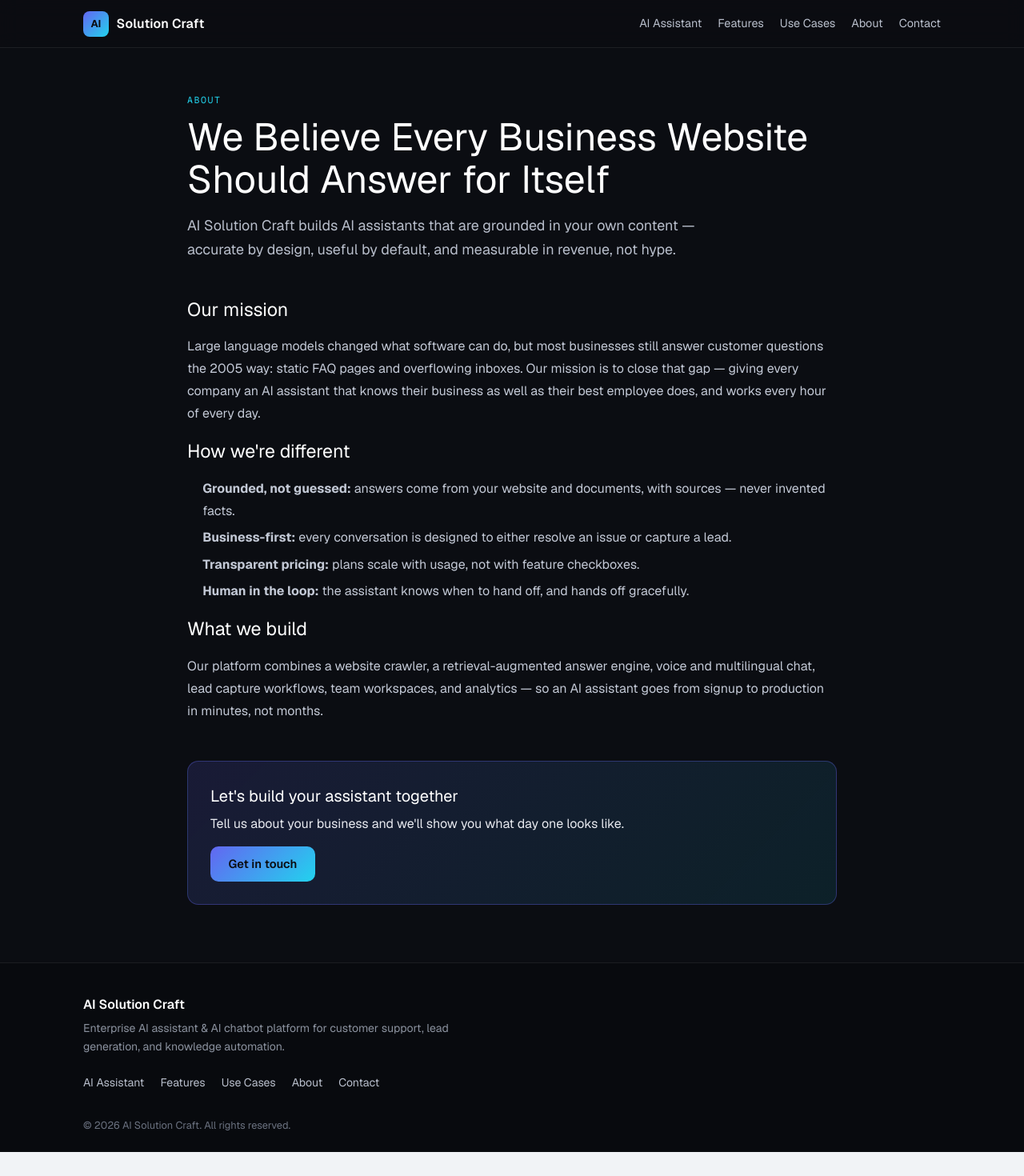
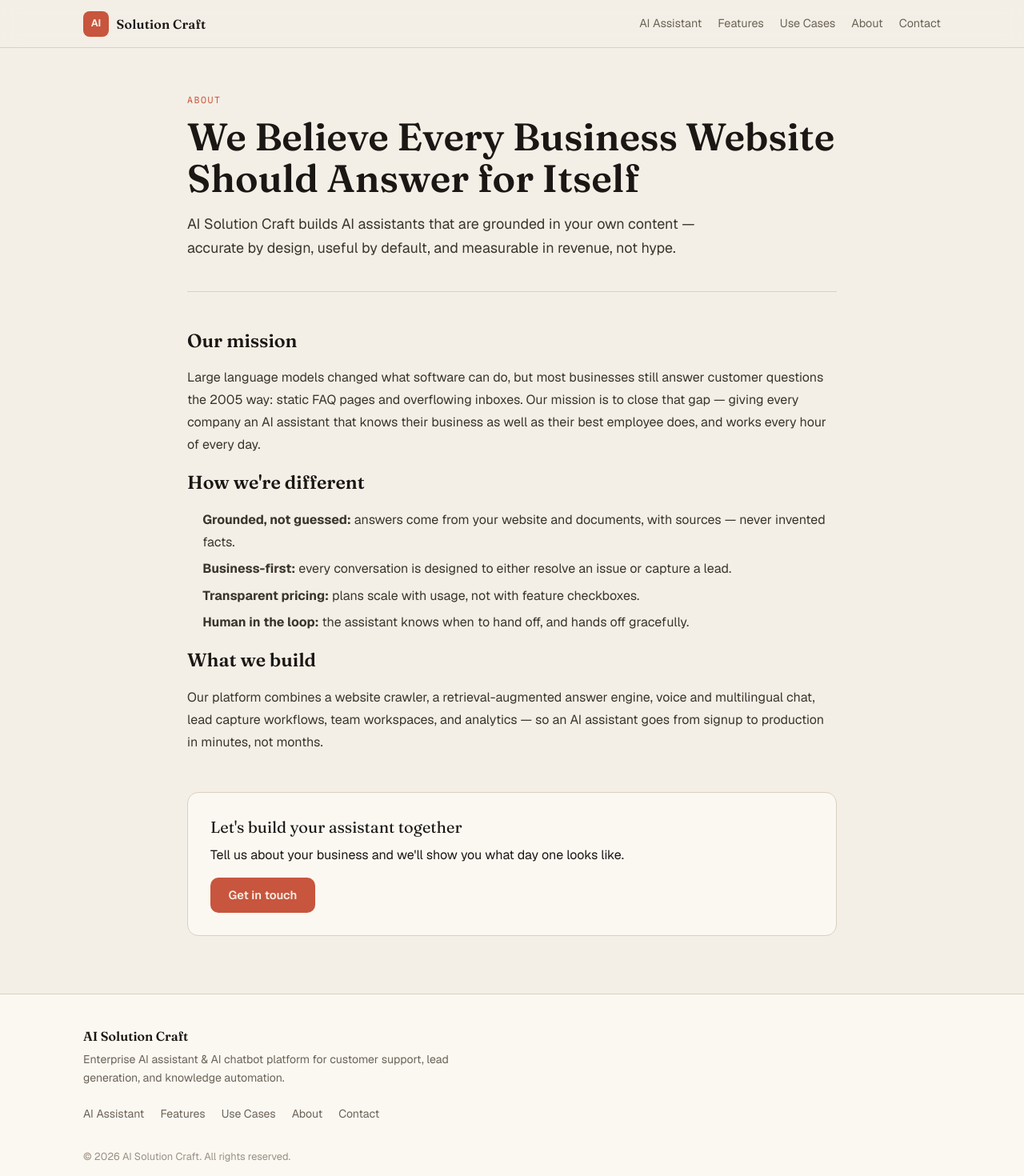
Before and after one commit to varghese-ai-engineer/concepts-studio, a Next.js app: page /about in a window 1280 px wide. Shown: the top 1470 px of the page at 80% size. Before the commit the page ends 1440 px from the top, so only its background shows below. Built offline with nearby package versions, Linux system fonts and the light colour scheme.

Commit message:
Match content pages to Studio theme; CTAs point to app; contact email vargheset@

```diff
--- a/app/contact/page.tsx
+++ b/app/contact/page.tsx
@@ -53,7 +53,7 @@ export default function ContactPage() {
           {status === 'error' && (
             <p className="form-note" role="alert">
               {error} Please try again or email us directly at
-              hello@aisolutioncraft.com.
+              vargheset@aisolutioncraft.com.
             </p>
           )}
           <form className="contact-form" onSubmit={handleSubmit}>
@@ -95,7 +95,7 @@ export default function ContactPage() {
               </button>
             </div>
             <p className="form-note">
-              Prefer email? Write to us directly at hello@aisolutioncraft.com.
+              Prefer email? Write to us directly at vargheset@aisolutioncraft.com.
             </p>
           </form>
         </section>
--- a/app/globals.css
+++ b/app/globals.css
@@ -554,43 +554,52 @@ html[data-theme="breeze"] .animate-spin {
   border-radius: 3px;
 }
 ::-webkit-scrollbar-thumb:hover { background: oklch(0.720 0.012 264); }
-
-/* ── Site pages (SEO content pages) ─────────────────────────────────────── */
-.site-page { min-height: 100vh; display: flex; flex-direction: column; background: #0b0d12; color: #e8eaf0; font-family: var(--font-geist-sans, system-ui, sans-serif); }
-.site-header { position: sticky; top: 0; z-index: 50; backdrop-filter: blur(12px); background: rgba(11,13,18,.82); border-bottom: 1px solid rgba(255,255,255,.08); }
+/* ── Site pages (SEO content pages) — matches the Studio homepage theme ──── */
+.site-page {
+  --sp-bg: #f4efe6; --sp-card: #fbf8f2; --sp-ink: #1a1714; --sp-ink-2: #3a342d;
+  --sp-dim: #6b6358; --sp-faint: #9a9082; --sp-line: #d9d0bf; --sp-ember: #c8553d;
+  min-height: 100vh; display: flex; flex-direction: column;
+  background: var(--sp-bg); color: var(--sp-ink);
+  font-family: var(--font-geist-sans), system-ui, -apple-system, sans-serif;
+  -webkit-font-smoothing: antialiased;
+}
+.site-header { position: sticky; top: 0; z-index: 50; backdrop-filter: blur(10px); background: rgba(244,239,230,.88); border-bottom: 1px solid var(--sp-line); }
 .site-header-inner { max-width: 1120px; margin: 0 auto; display: flex; align-items: center; justify-content: space-between; gap: 1rem; padding: .85rem 1.5rem; }
-.site-brand { display: flex; align-items: center; gap: .6rem; text-decoration: none; color: #fff; }
-.site-brand-mark { display: inline-flex; align-items: center; justify-content: center; width: 32px; height: 32px; border-radius: 8px; background: linear-gradient(135deg, #6366f1, #22d3ee); font-weight: 700; font-size: .8rem; color: #0b0d12; }
-.site-brand-name { font-weight: 600; letter-spacing: .01em; }
+.site-brand { display: flex; align-items: center; gap: .6rem; text-decoration: none; color: var(--sp-ink); }
+.site-brand-mark { display: inline-flex; align-items: center; justify-content: center; width: 32px; height: 32px; border-radius: 8px; background: var(--sp-ember); font-weight: 700; font-size: .78rem; color: #f4efe6; }
+.site-brand-name { font-family: var(--font-fraunces), Georgia, serif; font-weight: 600; letter-spacing: .01em; }
 .site-nav { display: flex; gap: 1.25rem; flex-wrap: wrap; }
-.site-nav-link { color: #b9bfcc; text-decoration: none; font-size: .9rem; transition: color .15s; }
-.site-nav-link:hover { color: #fff; }
+.site-nav-link { color: var(--sp-dim); text-decoration: none; font-size: .9rem; transition: color .15s; }
+.site-nav-link:hover { color: var(--sp-ink); }
 main { flex: 1; }
 .page-wrap { max-width: 860px; margin: 0 auto; padding: 3.5rem 1.5rem 4.5rem; }
-.page-hero { margin-bottom: 2.5rem; }
-.page-kicker { text-transform: uppercase; letter-spacing: .14em; font-size: .72rem; color: #22d3ee; margin-bottom: .75rem; font-family: var(--font-geist-mono, monospace); }
-.page-title { font-size: clamp(2rem, 4.5vw, 3rem); line-height: 1.1; margin: 0 0 1rem; color: #fff; }
-.page-sub { font-size: 1.12rem; line-height: 1.65; color: #b9bfcc; margin: 0; max-width: 44rem; }
+.page-hero { margin-bottom: 2.5rem; border-bottom: 1px solid var(--sp-line); padding-bottom: 2.5rem; }
+.page-kicker { text-transform: uppercase; letter-spacing: .14em; font-size: .72rem; color: var(--sp-ember); margin-bottom: .75rem; font-family: var(--font-geist-mono), ui-monospace, monospace; }
+.page-title { font-family: var(--font-fraunces), Georgia, serif; font-size: clamp(2rem, 4.5vw, 3rem); line-height: 1.08; font-weight: 600; margin: 0 0 1rem; color: var(--sp-ink); }
+.page-sub { font-size: 1.12rem; line-height: 1.65; color: var(--sp-ink-2); margin: 0; max-width: 44rem; }
 .page-section { margin: 2.75rem 0; }
-.page-section h2 { font-size: 1.45rem; margin: 0 0 .9rem; color: #fff; }
-.page-section h3 { font-size: 1.08rem; margin: 1.4rem 0 .5rem; color: #e8eaf0; }
-.page-section p { line-height: 1.75; color: #c3c9d6; margin: 0 0 1rem; }
-.page-section ul { line-height: 1.75; color: #c3c9d6; padding-left: 1.2rem; margin: 0 0 1rem; }
+.page-section h2 { font-family: var(--font-fraunces), Georgia, serif; font-size: 1.45rem; font-weight: 600; margin: 0 0 .9rem; color: var(--sp-ink); }
+.page-section h3 { font-size: 1.08rem; margin: 1.4rem 0 .5rem; color: var(--sp-ink); }
+.page-section p { line-height: 1.75; color: var(--sp-ink-2); margin: 0 0 1rem; }
+.page-section ul { line-height: 1.75; color: var(--sp-ink-2); padding-left: 1.2rem; margin: 0 0 1rem; }
 .page-section li { margin-bottom: .35rem; }
-.page-cta { margin-top: 3rem; padding: 1.75rem; border-radius: 14px; background: linear-gradient(135deg, rgba(99,102,241,.16), rgba(34,211,238,.10)); border: 1px solid rgba(99,102,241,.35); }
-.page-cta h2 { margin: 0 0 .5rem; color: #fff !important; font-size: 1.25rem !important; }
+.page-section li::marker { color: var(--sp-ember); }
+.page-cta { margin-top: 3rem; padding: 1.75rem; border-radius: 14px; background: var(--sp-card); border: 1px solid var(--sp-line); }
+.page-cta h2 { margin: 0 0 .5rem; color: var(--sp-ink) !important; font-size: 1.25rem !important; font-family: var(--font-fraunces), Georgia, serif; }
 .page-cta p { margin: 0 0 1rem; }
-.btn-primary { display: inline-block; background: linear-gradient(135deg, #6366f1, #22d3ee); color: #0b0d12; font-weight: 600; text-decoration: none; padding: .7rem 1.4rem; border-radius: 10px; font-size: .92rem; }
-.site-footer { border-top: 1px solid rgba(255,255,255,.08); background: #080a0e; }
+.btn-primary { display: inline-block; background: var(--sp-ember); color: #f4efe6; font-weight: 600; text-decoration: none; padding: .7rem 1.4rem; border-radius: 10px; font-size: .92rem; border: none; cursor: pointer; transition: filter .15s; }
+.btn-primary:hover { filter: brightness(1.08); }
+.btn-primary:disabled { opacity: .6; cursor: default; }
+.site-footer { border-top: 1px solid var(--sp-line); background: var(--sp-card); }
 .site-footer-inner { max-width: 1120px; margin: 0 auto; padding: 2.5rem 1.5rem 1.5rem; display: grid; gap: 1.5rem; }
-.site-footer-brand { font-weight: 600; color: #fff; margin: 0 0 .4rem; }
-.site-footer-tagline { color: #8a919e; font-size: .88rem; line-height: 1.6; margin: 0; max-width: 30rem; }
+.site-footer-brand { font-family: var(--font-fraunces), Georgia, serif; font-weight: 600; color: var(--sp-ink); margin: 0 0 .4rem; }
+.site-footer-tagline { color: var(--sp-dim); font-size: .88rem; line-height: 1.6; margin: 0; max-width: 30rem; }
 .site-footer-nav { display: flex; gap: 1.25rem; flex-wrap: wrap; }
-.site-footer-nav a { color: #b9bfcc; text-decoration: none; font-size: .88rem; }
-.site-footer-nav a:hover { color: #fff; }
-.site-footer-copy { color: #6b7280; font-size: .8rem; margin: .5rem 0 0; }
+.site-footer-nav a { color: var(--sp-dim); text-decoration: none; font-size: .88rem; }
+.site-footer-nav a:hover { color: var(--sp-ink); }
+.site-footer-copy { color: var(--sp-faint); font-size: .8rem; margin: .5rem 0 0; }
 .contact-form { display: grid; gap: 1rem; max-width: 34rem; }
-.contact-form label { font-size: .85rem; color: #b9bfcc; display: grid; gap: .35rem; }
-.contact-form input, .contact-form textarea, .contact-form select { background: #12151d; border: 1px solid rgba(255,255,255,.12); border-radius: 10px; padding: .7rem .9rem; color: #e8eaf0; font: inherit; font-size: .95rem; }
-.contact-form input:focus, .contact-form textarea:focus, .contact-form select:focus { outline: 2px solid #6366f1; border-color: transparent; }
-.form-note { font-size: .82rem; color: #8a919e; }
+.contact-form label { font-size: .85rem; color: var(--sp-ink-2); display: grid; gap: .35rem; }
+.contact-form input, .contact-form textarea, .contact-form select { background: #fff; border: 1px solid var(--sp-line); border-radius: 10px; padding: .7rem .9rem; color: var(--sp-ink); font: inherit; font-size: .95rem; }
+.contact-form input:focus, .contact-form textarea:focus, .contact-form select:focus { outline: 2px solid var(--sp-ember); border-color: transparent; }
+.form-note { font-size: .82rem; color: var(--sp-dim); }
--- a/app/layout.tsx
+++ b/app/layout.tsx
@@ -1,5 +1,5 @@
 import type { Metadata } from "next";
-import { Geist, Geist_Mono } from "next/font/google";
+import { Geist, Geist_Mono, Fraunces } from "next/font/google";
 import "./globals.css";
 import { ThemeProvider } from "@/components/providers/ThemeProvider";
 
@@ -10,6 +10,11 @@ const geistSans = Geist({
 
 const geistMono = Geist_Mono({
   variable: "--font-geist-mono",
+  subsets: ["latin"],
+});
+
+const fraunces = Fraunces({
+  variable: "--font-fraunces",
   subsets: ["latin"],
 });
 
@@ -27,7 +32,7 @@ export default function RootLayout({
     <html
       lang="en"
       data-theme="modern"
-      className={`${geistSans.variable} ${geistMono.variable} h-full antialiased`}
+      className={`${geistSans.variable} ${geistMono.variable} ${fraunces.variable} h-full antialiased`}
       suppressHydrationWarning
     >
       <head>
--- a/components/concepts/StudioHome/StudioHome.tsx
+++ b/components/concepts/StudioHome/StudioHome.tsx
@@ -278,12 +278,12 @@ export function StudioHome() {
               }}
               transition={{ duration: 0.8, ease: EASE, delay: 1.3 }}
             >
-              <Link href="/register">
+              <Link href="https://test.app.webchat.aisolutioncraft.com/">
                 <Button size="lg">
                   Start free <ArrowRight className="ml-2 size-4" />
                 </Button>
               </Link>
-              <Link href="#pricing">
+              <Link href="https://test.app.webchat.aisolutioncraft.com/">
                 <Button variant="outline" size="lg">
                   See pricing
                 </Button>
@@ -417,12 +417,12 @@ export function StudioHome() {
                 Set up in minutes. No credit card to start.
               </motion.p>
               <motion.div className={s.finalButtons} {...sceneReveal(0.2)}>
-                <Link href="/register">
+                <Link href="https://test.app.webchat.aisolutioncraft.com/">
                   <Button size="lg">
                     Start free <ArrowRight className="ml-2 size-4" />
                   </Button>
                 </Link>
-                <Link href="/concepts">
+                <Link href="https://test.app.webchat.aisolutioncraft.com/">
                   <Button variant="outline" size="lg">
                     Compare all designs
                   </Button>
@@ -829,7 +829,7 @@ function StudioPricing() {
         return_url: null,
       })
     );
-    window.location.href = '/register';
+    window.location.href = 'https://test.app.webchat.aisolutioncraft.com/';
   };
 
   return (
@@ -886,7 +886,7 @@ function StudioPricing() {
             transition={{ duration: 0.6, ease: EASE, delay: 0.3 }}
           >
             <span>Prices in {visiblePlans[0]?.currency || 'USD'}. Adjusts to your region.</span>
-            <Link href="/register" className={s.priceSeeAll}>
+            <Link href="https://test.app.webchat.aisolutioncraft.com/" className={s.priceSeeAll}>
               See all plans <ArrowRight className="size-3.5" />
             </Link>
           </motion.div>
```
